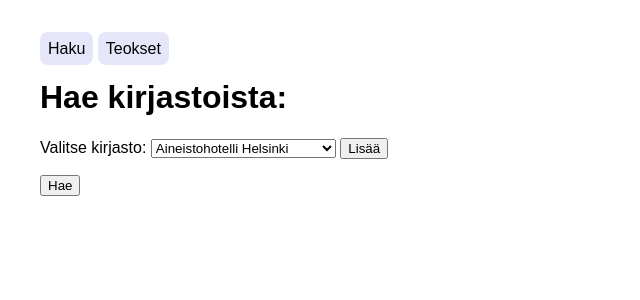
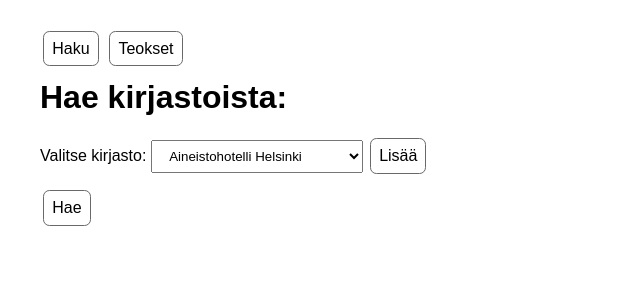
Before and after one commit to mizhonka/helmetcheck, a Flask app: page / in a window 1280 px wide. Shown: the top 300 px of the page, without its empty margins (0-640 px from the left). Run offline with Flask 3, Linux system fonts and the light colour scheme.

Commit message:
more ui design

```diff
--- a/static/main.css
+++ b/static/main.css
@@ -7,18 +7,35 @@ li{
     padding: .8em;
 }
 
-a{
-    background: lavender;
-    border-radius: .5em;
+a, input[type=submit]{
+    background-color: white;
+    font-size: medium;
+    border: 1px solid dimgray;
+    border-radius: .4em;
     padding: .5em;
+    margin: 0 .2em;
     text-decoration: none;
-    color: black;
+    cursor: pointer;
+    color:black;
+}
+
+input[type=text], select{
+    padding: .5em 1em;
+}
+
+a:hover, input[type=submit]:hover{
+    background-color: lightgrey;
 }
 
 .overdrive{
     background: none;
+    border: none;
     text-decoration: underline;
-    color: darkorchid;
+    color: #9D6381;
+}
+
+.overdrive:hover{
+    background: none;
 }
 
 .hidden{
```
